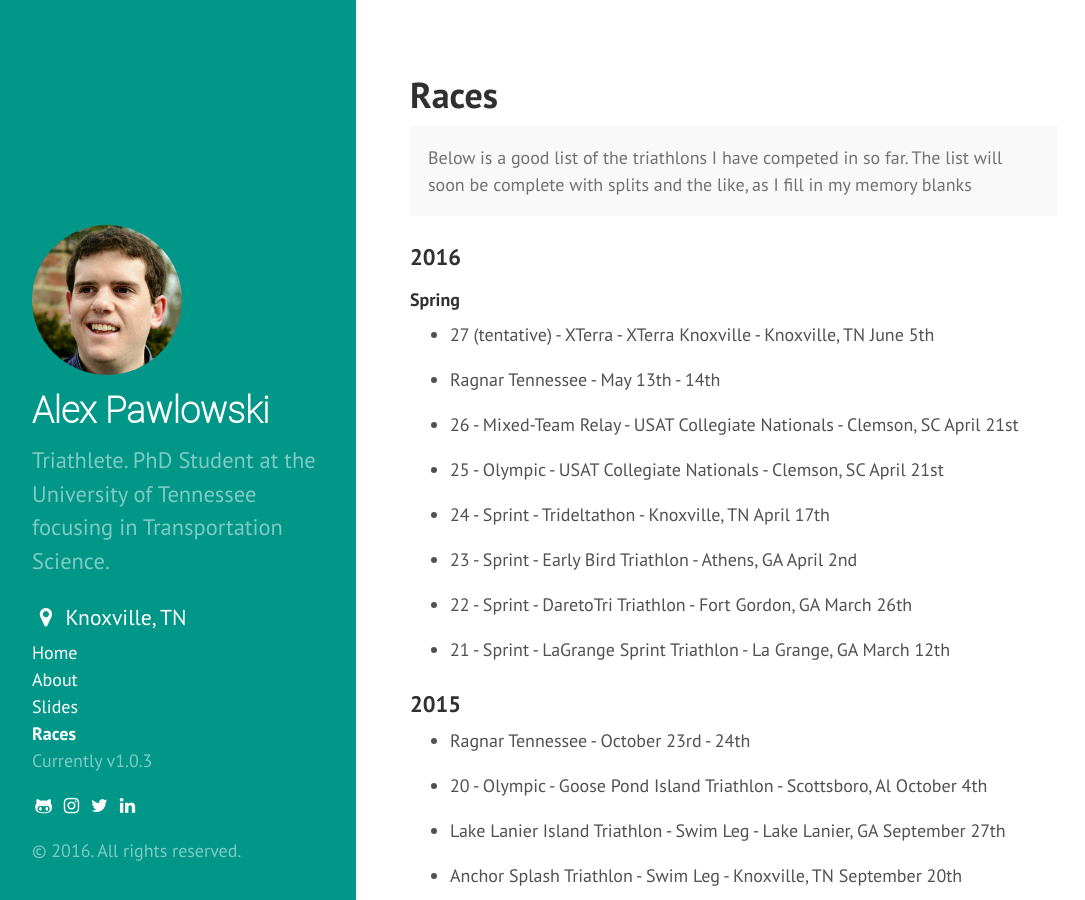
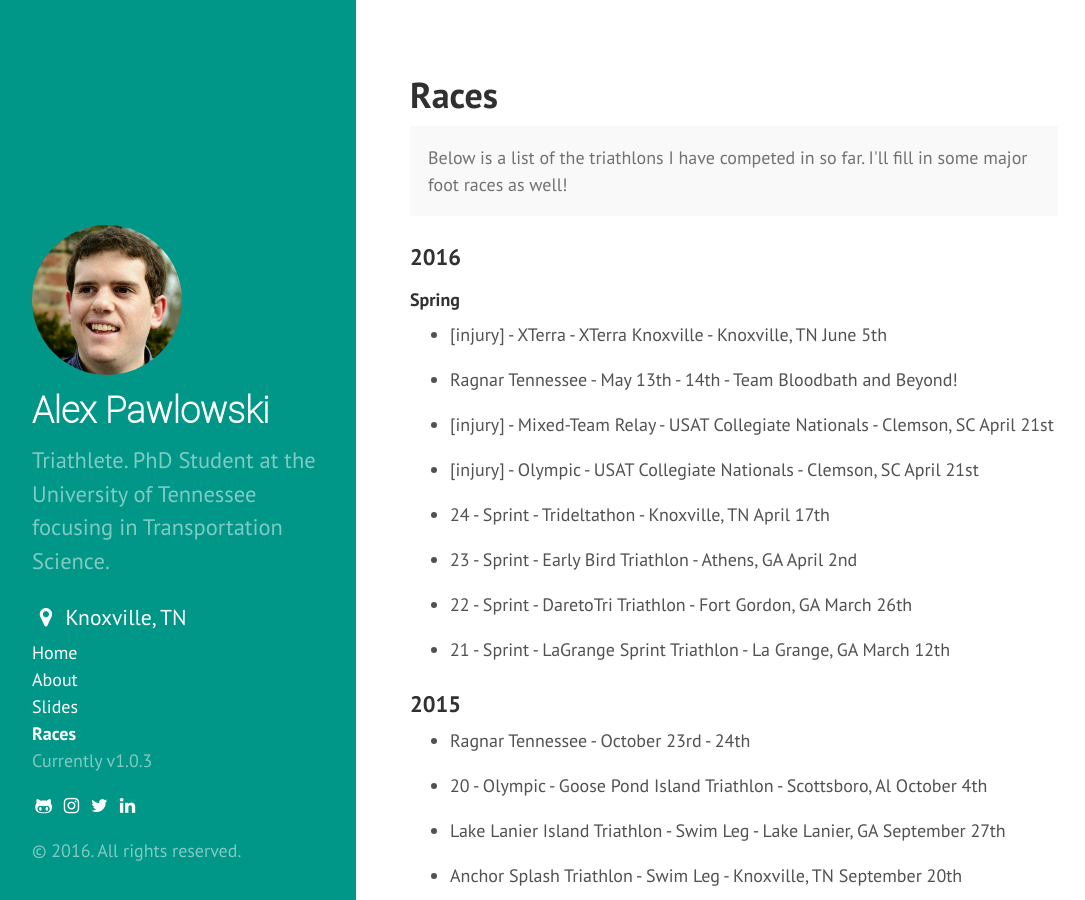
Before and after one commit to alexpawlowski/alexpawlowski.github.io, a Jekyll site: the page built from races.md, in a window 1280 px wide and 900 px high. Shown: the whole window, without its empty margins (4-1089 px from the left). Built offline with Jekyll 4.4.1, drawn with Linux system fonts in a browser that asks for light colours; nearby versions of some CDN libraries.

```diff
--- a/_config.yml
+++ b/_config.yml
@@ -21,6 +21,9 @@ author:
 
 paginate:         5
 
+collections:
+  - projects
+
 # Custom vars
 version:          1.0.3
 
--- a/races.md
+++ b/races.md
@@ -4,7 +4,7 @@ title: Races
 ---
 
 <p class="message">
-  Below is a good list of the triathlons I have competed in so far. The list will soon be complete with splits and the like, as I fill in my memory blanks
+  Below is a list of the triathlons I have competed in so far. I'll fill in some major foot races as well!
 </p>
 
 <a name="2016"></a>
@@ -13,13 +13,13 @@ title: Races
 
 #### Spring
 
-* 27 (tentative) - XTerra - XTerra Knoxville - Knoxville, TN June 5th
+* [injury] - XTerra - XTerra Knoxville - Knoxville, TN June 5th
 
-*   Ragnar Tennessee - May 13th - 14th
+*   Ragnar Tennessee - May 13th - 14th - Team Bloodbath and Beyond!
 
-* 26 - Mixed-Team Relay - USAT Collegiate Nationals - Clemson, SC April 21st
+* [injury] - Mixed-Team Relay - USAT Collegiate Nationals - Clemson, SC April 21st
 
-* 25 - Olympic - USAT Collegiate Nationals - Clemson, SC April 21st
+* [injury] - Olympic - USAT Collegiate Nationals - Clemson, SC April 21st
 
 * 24 - Sprint - Trideltathon - Knoxville, TN April 17th
 
```
Also changed, not shown: _projects/alt-fuel-vehicle-sales.md (added, +8 -0 lines).
